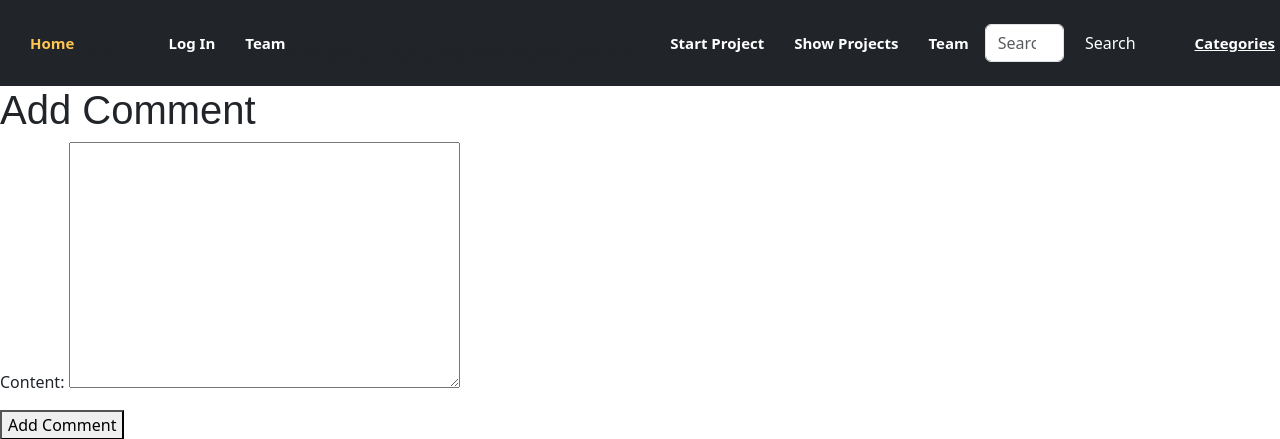
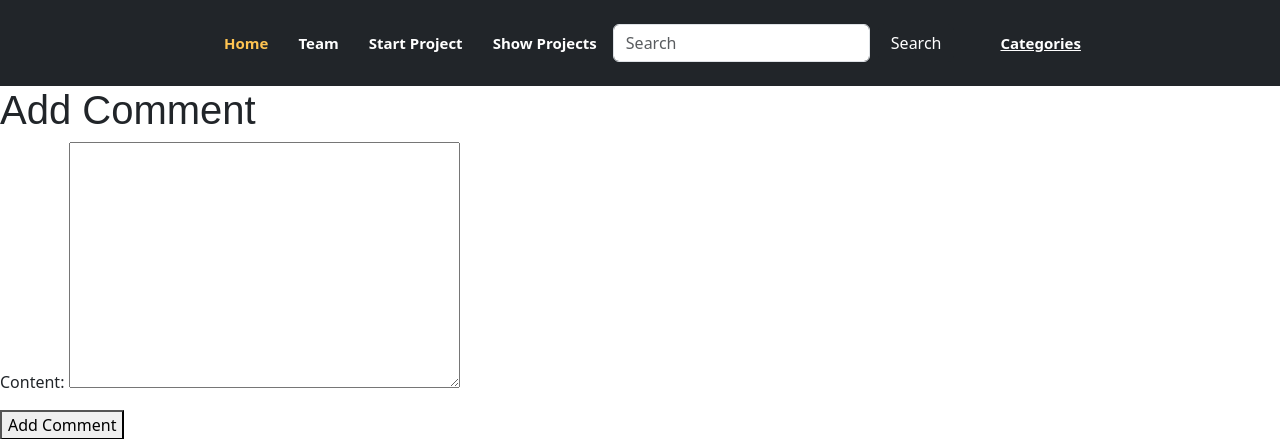
Before and after one commit to mahmoudamr5896/Project_Django, a Django app: page /1/comment/ in a window 1280 px wide. Shown: the top 439 px of the page. Run offline with Django 5.2, Linux system fonts and the light colour scheme; a user stored in the database is signed in; data comes from the database, SQL or seed files in the repository; both versions use the stored data as it was after the commit; parts of the project's set-up code (start-up, migrations or seed data) failed here and were passed over; some libraries are stand-ins or nearby versions.

Commit message:
Merge branch 'ahmedreda' of https://github.com/mahmoudamr5896/Project_Django into ahmedreda

```diff
--- a/templates/base.html
+++ b/templates/base.html
@@ -21,20 +21,14 @@
           <nav id="navbar" class="navbar  d-flex justify-content-center navbar-expand-lg text-center bg-dark ">
             <ul>
               <li><a class="nav-link scrollto active" href="{%url 'index'%}">Home</a></li>
-<<<<<<< HEAD
-              <li><a class="nav-link scrollto" href="{%url 'sighup' %}">Log In</a></li>
               <li><a class="nav-link scrollto" href="{%url 'team'%}">Team</a></li>
-=======
 
               {% if request.user.is_authenticated %}
->>>>>>> 6769bf20ecbc8a6daf94e209f736a909e8b6d504
               <li><a class="nav-link scrollto " href="{%url 'create'%}">Start Project</a></li>
               <li><a class="nav-link scrollto" href="{%url 'list'%}">Show Projects</a></li>
               {% else %}
               <li><a class="nav-link scrollto" href="{%url 'login'%}">Log In</a></li>
               {% endif %}
-              <li><a class="nav-link scrollto" href="{%url 'team'%}">Team</a></li>
-
 
               <i class="bi bi-list mobile-nav-toggle"></i>
             <form class="d-flex m-3" method="get" action="{% url 'search-result' %}">
```
Also changed, not shown: db.sqlite3.
